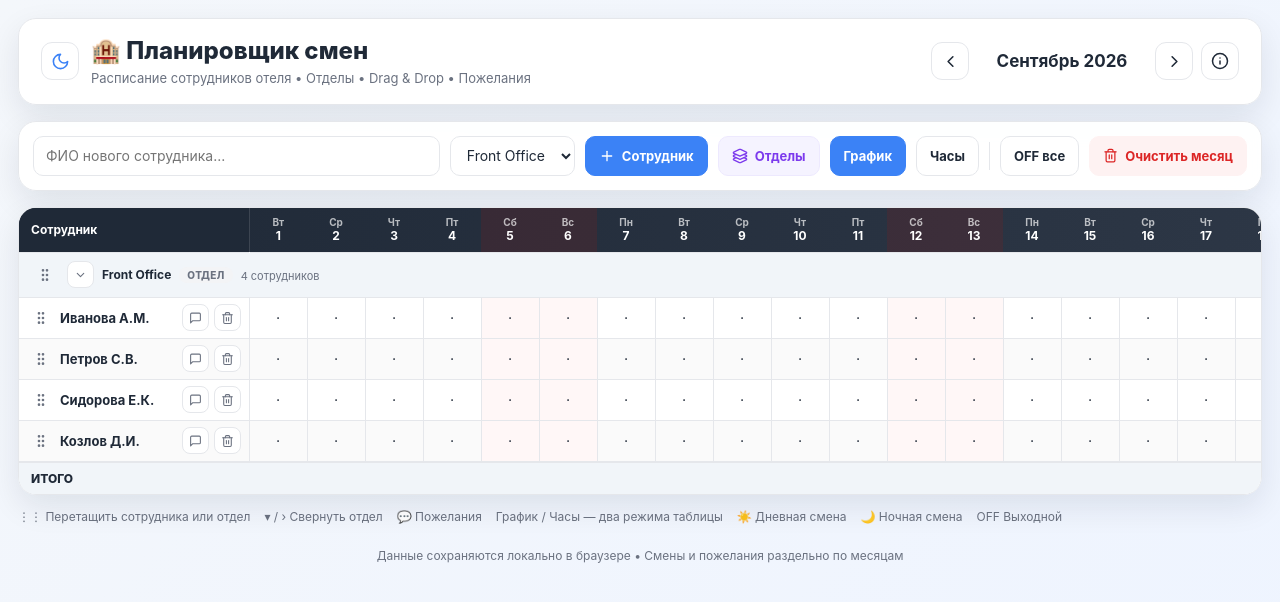
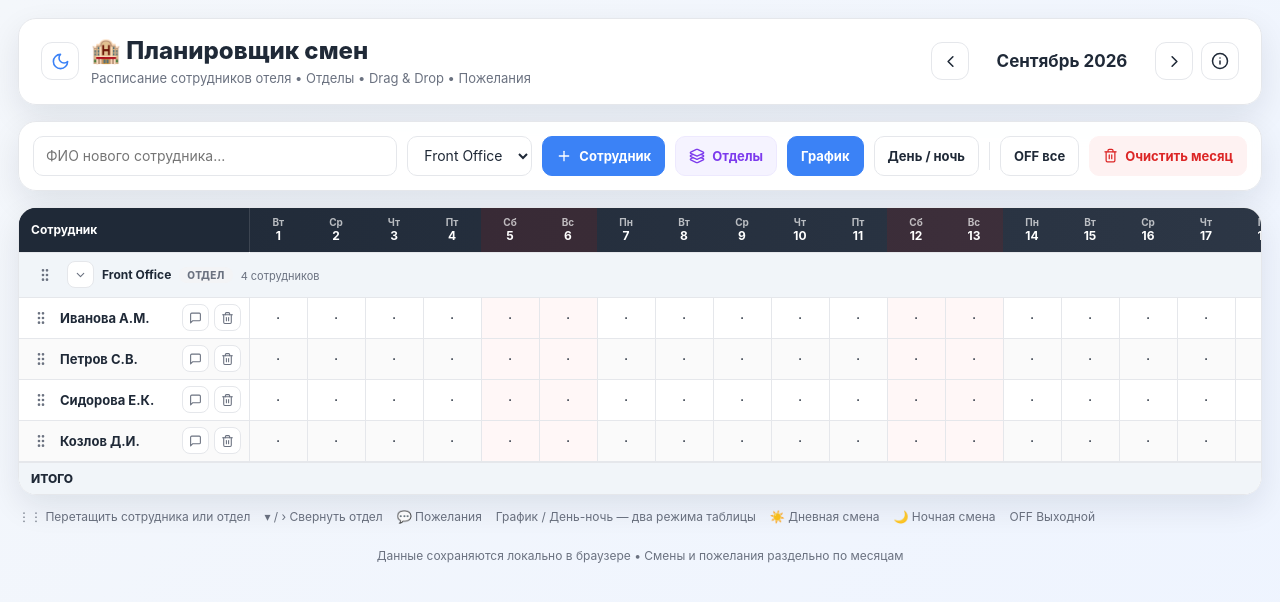
Before and after one commit to JohnCook36/work_time_departments, a React (Vite) app: page / in a window 1280 px wide. Shown: the top 602 px of the page. Built offline with nearby package versions, Linux system fonts and the light colour scheme.

Commit message:
ux(schedule): clarify day and night hours mode

```diff
--- a/src/App.tsx
+++ b/src/App.tsx
@@ -925,7 +925,7 @@ function App() {
                   setScheduleView('hours');
                 }}
               >
-                Часы
+                День / ночь
               </ActionButton>
 
               <Divider />
@@ -1245,7 +1245,7 @@ function App() {
             <span>⋮⋮ Перетащить сотрудника или отдел</span>
             <span>▾ / › Свернуть отдел</span>
             <span>💬 Пожелания</span>
-            <span>График / Часы — два режима таблицы</span>
+            <span>График / День-ночь — два режима таблицы</span>
             <span>☀️ Дневная смена</span>
             <span>🌙 Ночная смена</span>
             <span>OFF Выходной</span>
```
